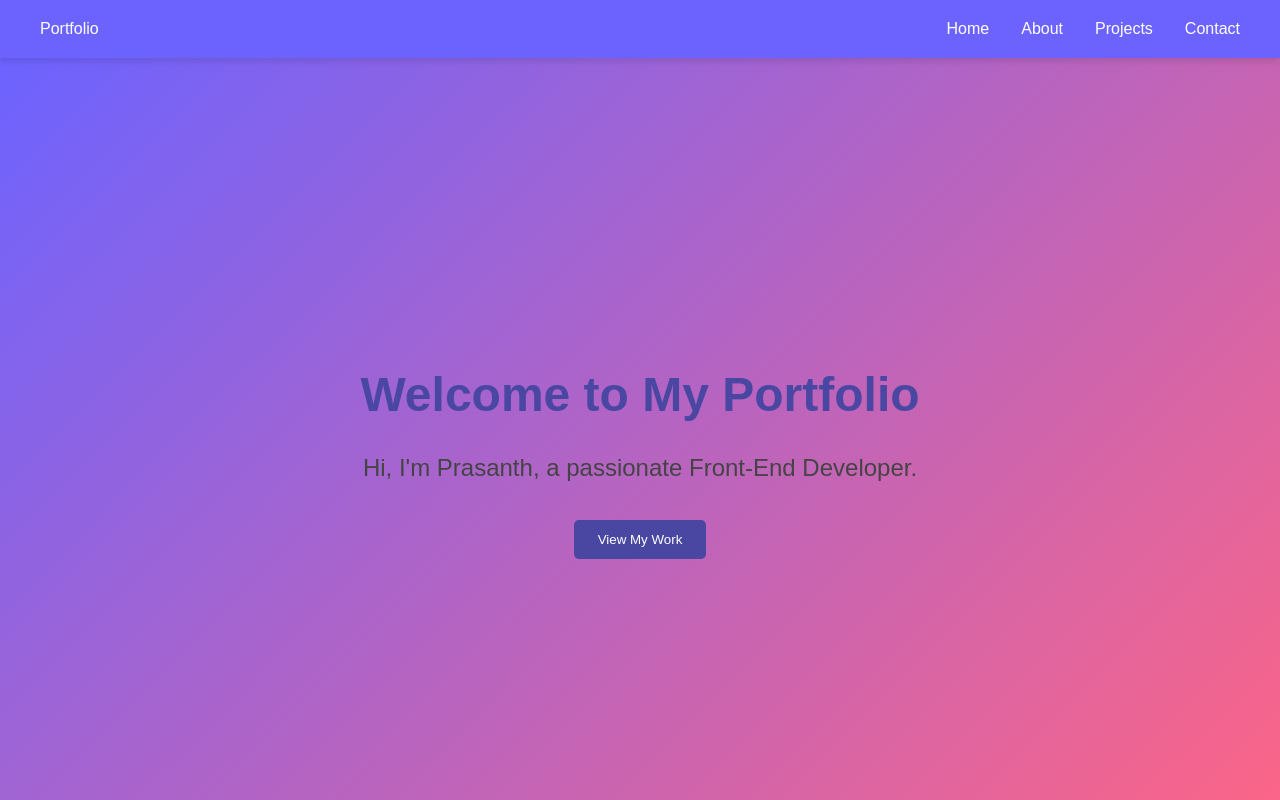
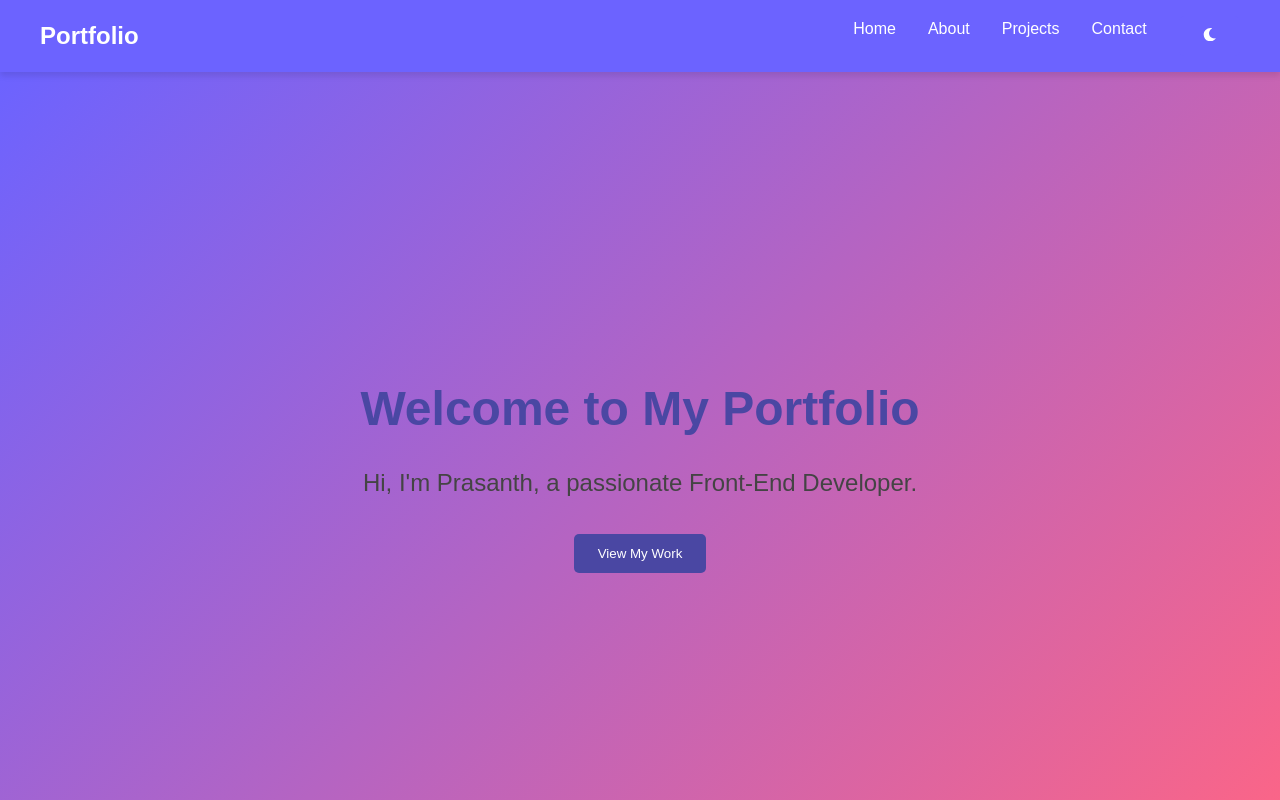
Before and after one commit to Prasanth2706/portfolio-website_, a React (Create React App) app: page / in a window 1280 px wide. Shown: the top 800 px of the page. Built offline with nearby package versions, Linux system fonts and the light colour scheme.

Commit message:
made changes to nav ui

```diff
--- a/src/Components/Navbar.jsx
+++ b/src/Components/Navbar.jsx
@@ -1,71 +1,99 @@
-import React, { useState } from "react";
-import { FaBars, FaTimes } from "react-icons/fa";
+import React, { useState, useEffect } from "react";
+import { FaBars, FaTimes, FaSun, FaMoon } from "react-icons/fa";
 import { motion, AnimatePresence } from "framer-motion";
 import { Link } from "react-scroll";
 
 const Navbar = () => {
   const [isOpen, setIsOpen] = useState(false);
+  const [darkMode, setDarkMode] = useState(false);
+  const [scrolled, setScrolled] = useState(false);
+
+  // Check if user prefers dark mode
+  useEffect(() => {
+    const prefersDarkMode = window.matchMedia("(prefers-color-scheme: dark)").matches;
+    if (prefersDarkMode) {
+      setDarkMode(true);
+      document.body.classList.add("dark-mode");
+    }
+
+    // Add scroll event listener
+    const handleScroll = () => {
+      if (window.scrollY > 50) {
+        setScrolled(true);
+      } else {
+        setScrolled(false);
+      }
+    };
+
+    window.addEventListener("scroll", handleScroll);
+    return () => window.removeEventListener("scroll", handleScroll);
+  }, []);
 
   const toggleMenu = () => {
     setIsOpen(!isOpen);
   };
 
+  const toggleDarkMode = () => {
+    setDarkMode(!darkMode);
+    document.body.classList.toggle("dark-mode");
+  };
+
+  const navLinks = [
+    { name: "Home", to: "home" },
+    { name: "About", to: "about" },
+    { name: "Projects", to: "projects" },
+    { name: "Contact", to: "contact" }
+  ];
+
   return (
-    <nav className="navbar fixed top-0 left-0 w-full bg-primary text-white shadow-md z-50">
-      <div className="navbar-container flex justify-between items-center max-w-6xl mx-auto p-4">
+    <nav className={`navbar fixed top-0 left-0 w-full z-50 transition-all duration-300 ${scrolled ? 'py-2' : 'py-4'}`}>
+      <div className="navbar-container">
         {/* Logo */}
         <motion.div
-          className="navbar-logo text-xl font-bold cursor-pointer"
+          className="navbar-logo"
           initial={{ opacity: 0, x: -50 }}
           animate={{ opacity: 1, x: 0 }}
           transition={{ duration: 0.5 }}
         >
-          <Link to="home" smooth={true} duration={500} className="cursor-pointer">
-             Portfolio
+          <Link to="home" smooth={true} duration={500}>
+            <span style={{ fontWeight: "bold", fontSize: "1.5rem" }}>Portfolio</span>
           </Link>
         </motion.div>
 
         {/* Hamburger Menu Icon (Mobile) */}
-        <div className="menu-icon md:hidden text-2xl cursor-pointer" onClick={toggleMenu}>
+        <div className="menu-icon" onClick={toggleMenu}>
           {isOpen ? <FaTimes /> : <FaBars />}
         </div>
 
-        {/* Menu Items */}
-        <ul className="nav-menu hidden md:flex gap-6 text-lg">
-          {['home', 'about', 'projects', 'contact'].map((item) => (
+        {/* Desktop Menu */}
+        <ul className={`nav-menu ${isOpen ? "active" : ""}`}>
+          {navLinks.map((link) => (
             <motion.li
-              key={item}
+              key={link.to}
               whileHover={{ scale: 1.1 }}
               whileTap={{ scale: 0.9 }}
             >
-              <Link to={item} smooth={true} duration={500} className="cursor-pointer">
-                {item.charAt(0).toUpperCase() + item.slice(1)}
+              <Link
+                to={link.to}
+                smooth={true}
+                duration={500}
+                offset={-70}
+                onClick={() => setIsOpen(false)}
+              >
+                {link.name}
               </Link>
             </motion.li>
           ))}
+          <motion.li
+            whileHover={{ scale: 1.1 }}
+            whileTap={{ scale: 0.9 }}
+          >
+            <button onClick={toggleDarkMode} className="dark-mode-toggle" aria-label="Toggle dark mode">
+              {darkMode ? <FaSun /> : <FaMoon />}
+            </button>
+          </motion.li>
         </ul>
       </div>
-
-      {/* Mobile Menu */}
-      <AnimatePresence>
-        {isOpen && (
-          <motion.div
-            initial={{ opacity: 0, y: -20 }}
-            animate={{ opacity: 1, y: 0 }}
-            exit={{ opacity: 0, y: -20 }}
-            transition={{ duration: 0.3 }}
-            className="absolute top-16 left-0 w-full bg-primary text-white p-6 flex flex-col items-center gap-6 md:hidden"
-          >
-            {['home', 'about', 'projects', 'contact'].map((item) => (
-              <motion.div key={item} whileHover={{ scale: 1.1 }} whileTap={{ scale: 0.9 }}>
-                <Link to={item} smooth={true} duration={500} onClick={toggleMenu} className="cursor-pointer text-lg">
-                  {item.charAt(0).toUpperCase() + item.slice(1)}
-                </Link>
-              </motion.div>
-            ))}
-          </motion.div>
-        )}
-      </AnimatePresence>
     </nav>
   );
 };
```
